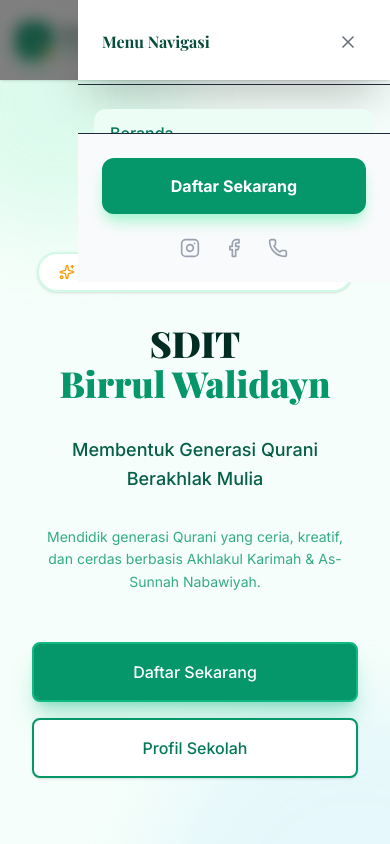
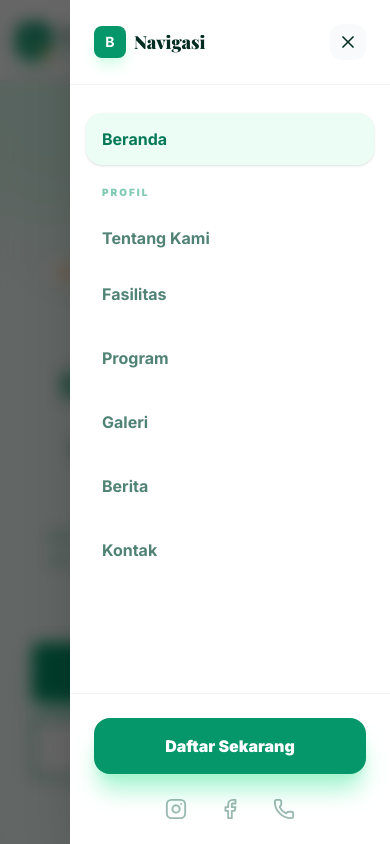
Before and after one commit to pratomobowo/website-sdit-birrul, a Next.js app: page / in a window 390 px wide. Both pictures are taken after a click on the button "Toggle Menu". Shown: the top 844 px of the page. Built offline with nearby package versions, Linux system fonts and the light colour scheme; a web font is replaced by a local one.

Commit message:
fix: mobile menu layout and positioning glitches

```diff
--- a/components/Navigation.tsx
+++ b/components/Navigation.tsx
@@ -41,7 +41,20 @@ export default function Navigation() {
     setIsOpen(false);
   }, [pathname]);
 
+  // Prevent scroll when mobile menu is open
+  useEffect(() => {
+    if (isOpen) {
+      document.body.style.overflow = "hidden";
+    } else {
+      document.body.style.overflow = "unset";
+    }
+    return () => {
+      document.body.style.overflow = "unset";
+    };
+  }, [isOpen]);
+
   return (
+    <>
       <header className={`fixed top-0 left-0 right-0 z-50 flex flex-col transition-transform duration-500 ease-in-out ${
         scrolled ? "-translate-y-[35px]" : "translate-y-0"
       }`}>
@@ -176,18 +189,20 @@ export default function Navigation() {
             </div>
           </div>
         </nav>
+      </div>
+    </header>
 
-        {/* Mobile Sidebar Navigation */}
+      {/* Mobile Sidebar Navigation - Moved OUTSIDE header to avoid transform issues */}
       <AnimatePresence>
         {isOpen && (
-            <>
+          <div className="lg:hidden">
             {/* Overlay */}
             <motion.div
               initial={{ opacity: 0 }}
               animate={{ opacity: 1 }}
               exit={{ opacity: 0 }}
               onClick={() => setIsOpen(false)}
-                className="fixed inset-0 bg-black/50 backdrop-blur-sm z-40 lg:hidden"
+              className="fixed inset-0 bg-black/60 backdrop-blur-sm z-[100]"
             />
 
             {/* Sidebar */}
@@ -196,35 +211,42 @@ export default function Navigation() {
               animate={{ x: 0 }}
               exit={{ x: "100%" }}
               transition={{ type: "spring", damping: 25, stiffness: 200 }}
-                className="fixed top-0 right-0 bottom-0 w-[80%] max-w-sm bg-white z-50 lg:hidden shadow-2xl flex flex-col"
+              className="fixed top-0 right-0 bottom-0 w-[85%] max-w-xs bg-white z-[101] shadow-2xl flex flex-col overflow-hidden"
             >
-                <div className="p-6 flex justify-between items-center border-b">
-                  <span className="font-display font-bold text-emerald-900">Menu Navigasi</span>
+              {/* Sidebar Header */}
+              <div className="p-6 flex justify-between items-center border-b border-gray-100">
+                <div className="flex items-center gap-2">
+                  <div className="w-8 h-8 bg-emerald-600 rounded-lg flex items-center justify-center shadow-emerald-100 shadow-lg">
+                    <span className="text-white font-bold text-sm">B</span>
+                  </div>
+                  <span className="font-display font-black text-emerald-950 text-lg">Navigasi</span>
+                </div>
                 <button
                   onClick={() => setIsOpen(false)}
-                    className="p-2 text-gray-500 hover:bg-gray-100 rounded-lg"
+                  className="p-2 text-emerald-950 bg-gray-50 hover:bg-gray-100 rounded-xl transition-colors"
                 >
                   <X size={20} />
                 </button>
               </div>
 
+              {/* Sidebar Content */}
               <div className="flex-1 overflow-y-auto py-6 px-4">
-                  <div className="space-y-2">
+                <nav className="space-y-1">
                   {navLinks.map((link) => (
-                      <div key={link.label}>
+                    <div key={link.label} className="py-1">
                       {link.dropdown ? (
                         <div className="space-y-1">
-                            <div className="px-4 py-2 text-xs font-bold text-gray-400 uppercase tracking-wider">
+                          <div className="px-4 py-2 text-[10px] font-black text-emerald-600/50 uppercase tracking-[0.2em]">
                             {link.label}
                           </div>
                           {link.dropdown.map((drop) => (
                             <Link
                               key={drop.href}
                               href={drop.href}
-                                className={`block px-4 py-3 rounded-xl text-base font-medium transition-colors ${
+                              className={`block px-4 py-3.5 rounded-2xl text-base font-bold transition-all ${
                                 pathname === drop.href
-                                    ? "bg-emerald-50 text-emerald-700"
-                                    : "text-gray-700 hover:bg-gray-50"
+                                  ? "bg-emerald-50 text-emerald-700 shadow-sm"
+                                  : "text-emerald-900/70 hover:bg-emerald-50/50 hover:text-emerald-700"
                               }`}
                             >
                               {drop.label}
@@ -234,10 +256,10 @@ export default function Navigation() {
                       ) : (
                         <Link
                           href={link.href}
-                            className={`block px-4 py-3 rounded-xl text-base font-medium transition-colors ${
+                          className={`block px-4 py-3.5 rounded-2xl text-base font-bold transition-all ${
                             pathname === link.href
-                                ? "bg-emerald-50 text-emerald-700"
-                                : "text-gray-700 hover:bg-gray-50"
+                              ? "bg-emerald-50 text-emerald-700 shadow-sm"
+                              : "text-emerald-900/70 hover:bg-emerald-50/50 hover:text-emerald-700"
                           }`}
                         >
                           {link.label}
@@ -245,27 +267,27 @@ export default function Navigation() {
                       )}
                     </div>
                   ))}
-                  </div>
+                </nav>
               </div>
 
-                <div className="p-6 border-t bg-gray-50">
+              {/* Sidebar Footer */}
+              <div className="p-6 border-t border-gray-100 space-y-6">
                 <Link
                   href="/pmb"
-                    className="flex items-center justify-center w-full py-4 bg-emerald-600 text-white font-bold rounded-xl shadow-lg shadow-emerald-200"
+                  className="flex items-center justify-center w-full py-4 bg-emerald-600 hover:bg-emerald-700 text-white font-black rounded-2xl shadow-xl shadow-emerald-200 transition-all active:scale-[0.98]"
                 >
                   Daftar Sekarang
                 </Link>
-                  <div className="mt-6 flex justify-center gap-6 text-gray-400">
-                    <Instagram size={20} />
-                    <Facebook size={20} />
-                    <Phone size={20} />
+                <div className="flex justify-center gap-8 text-emerald-900/40">
+                  <a href="#" className="hover:text-emerald-600 transition-colors"><Instagram size={22} /></a>
+                  <a href="#" className="hover:text-emerald-600 transition-colors"><Facebook size={22} /></a>
+                  <a href="tel:+628123456789" className="hover:text-emerald-600 transition-colors"><Phone size={22} /></a>
                 </div>
               </div>
             </motion.div>
-            </>
+          </div>
         )}
       </AnimatePresence>
-      </div>
-    </header>
+    </>
   );
 }
```
Lines whose indentation alone changed are shown as unchanged.
